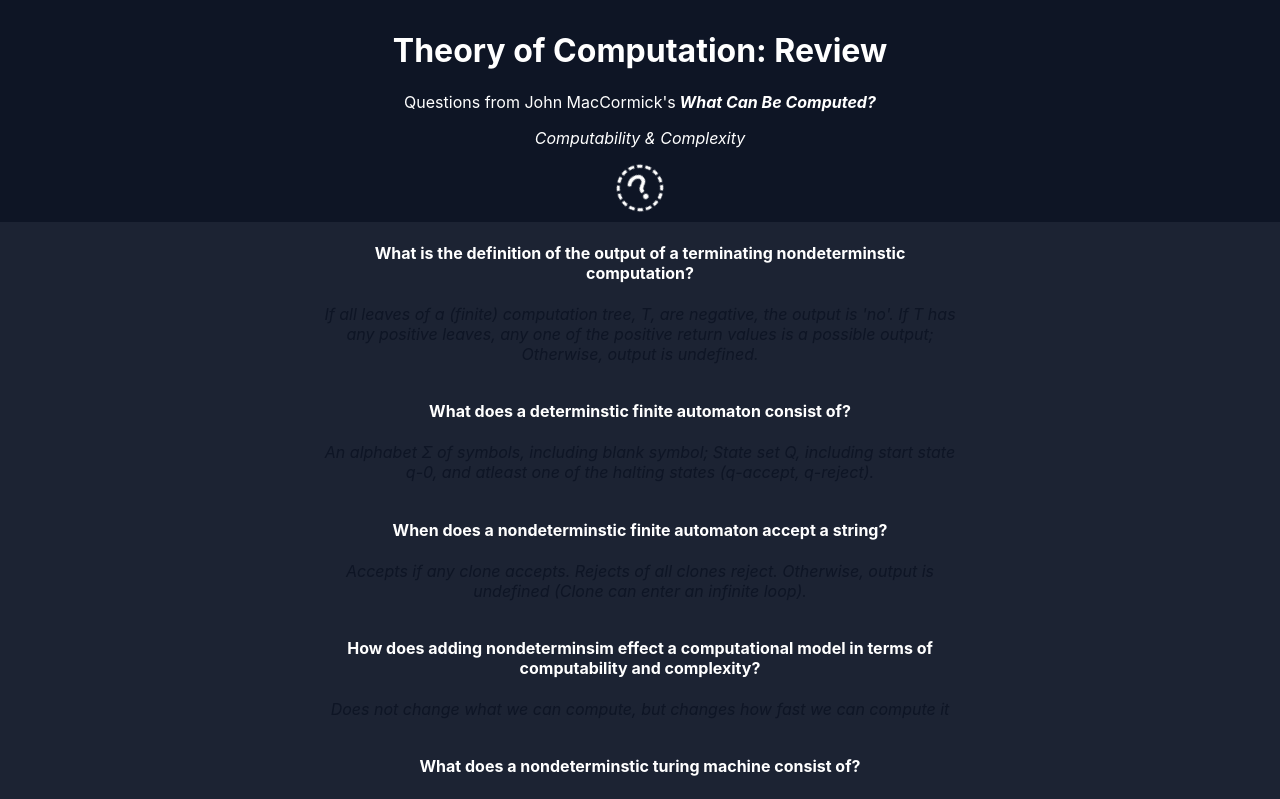
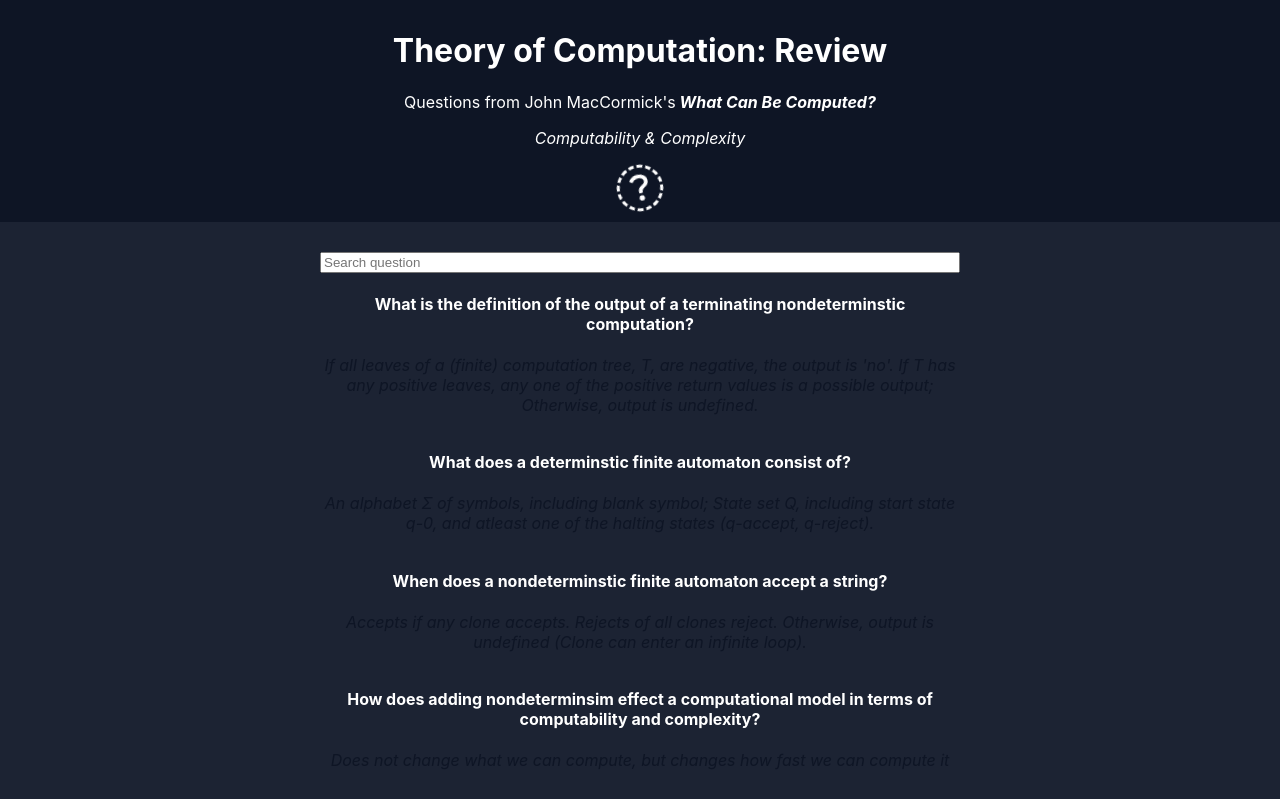
Before and after one commit to Ahljenn/Theory-of-Computation, a React (Vite) app: page / in a window 1280 px wide. Shown: the top 799 px of the page. Built offline with nearby package versions, Linux system fonts and the light colour scheme.

Commit message:
Search bar added no style

```diff
--- a/src/App.jsx
+++ b/src/App.jsx
@@ -4,16 +4,31 @@ import Q from '../data/questions.json';
 
 function App() {
 
+  const [searchTerm, setSearchTerm] = useState("");
   const [qData] = useState(Q);
-
   return (
     <main>
-        {qData.map((data) => (
-          <div class="qa-container">
-            <h4 class="question">{data.question}</h4>
-            <p class="answer">{data.answer}</p>
-          </div>
-        ))}
+      <input
+        type="text"
+        placeholder="Search question"
+        onChange={(event) => {
+          setSearchTerm(event.target.value);
+        }}
+      />
+      {qData.filter((val) => {
+        if (searchTerm == ""){
+          return val;
+        } else if (val.question.toLowerCase().includes(searchTerm.toLowerCase())) {
+          return val;
+        }
+      }).map((val, key) => {
+          return (
+            <div class="qa-container">
+              <h4 class="question">{val.question}</h4>
+              <p class="answer">{val.answer}</p>
+            </div>
+          );
+      })}
     </main>
   );
 }
--- a/styles/App.css
+++ b/styles/App.css
@@ -10,6 +10,7 @@ body {
 }
 
 main {
+  margin-top: 30px;
   text-align: center;
   vertical-align: center;
   padding-bottom: 20px;
```
